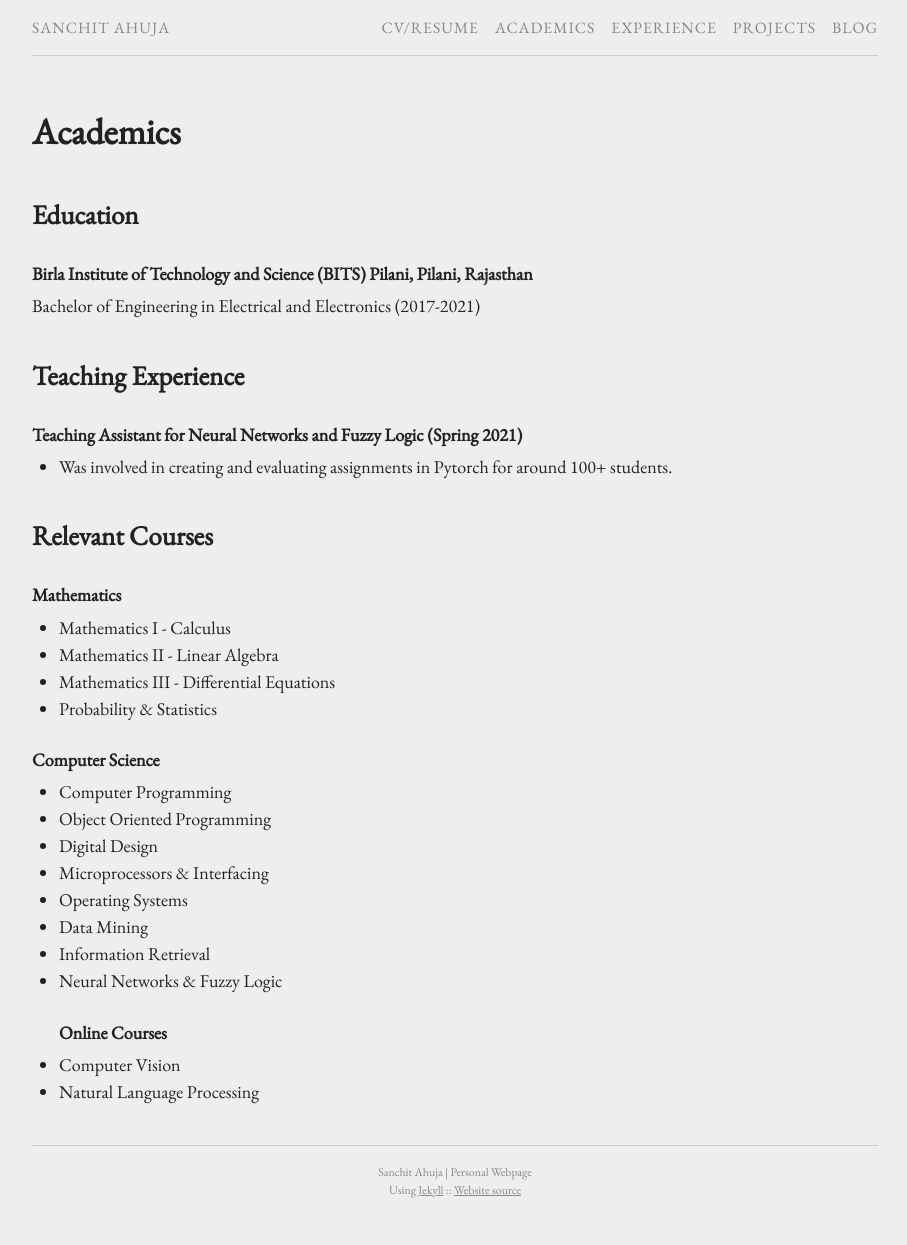
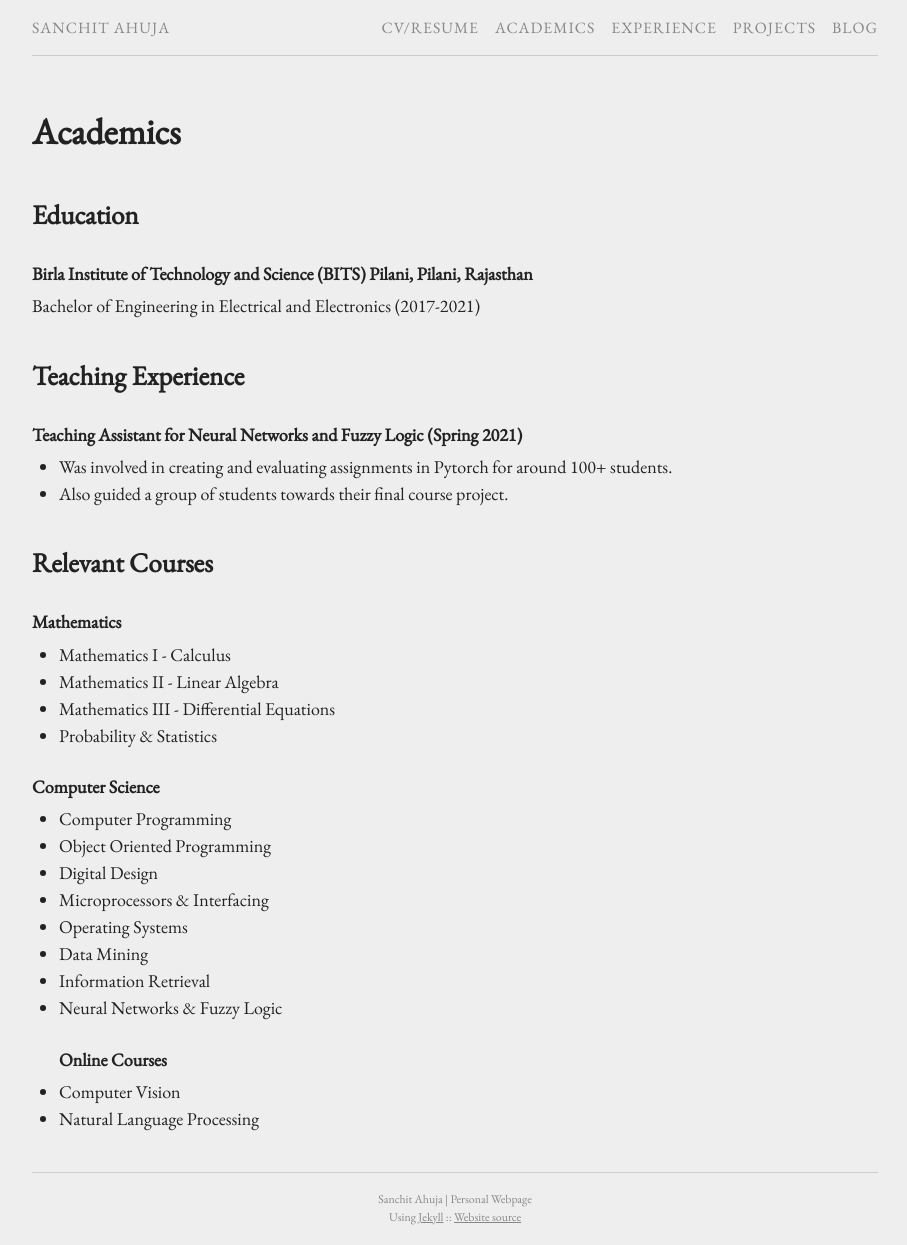
Before and after one commit to sanchit-ahuja/sanchit-ahuja.github.io, a Jekyll site: the page built from academics.md, in a window 1280 px wide. Shown: the whole page, without its empty margins (185-1092 px from the left). Built offline with Jekyll 4.4.1, drawn with Linux system fonts in a browser that asks for light colours; before the commit the page ends 1218 px from its top, so only the background shows below that.

Commit message:
minor changes acads

```diff
--- a/academics.md
+++ b/academics.md
@@ -11,6 +11,7 @@ Bachelor of Engineering in Electrical and Electronics (2017-2021)
 ## Teaching Experience
 #### Teaching Assistant for Neural Networks and Fuzzy Logic (Spring 2021)
 - Was involved in creating and evaluating assignments in Pytorch for around 100+ students.
+- Also guided a group of students towards their final course project.
 
 ## Relevant Courses
 #### Mathematics
```
